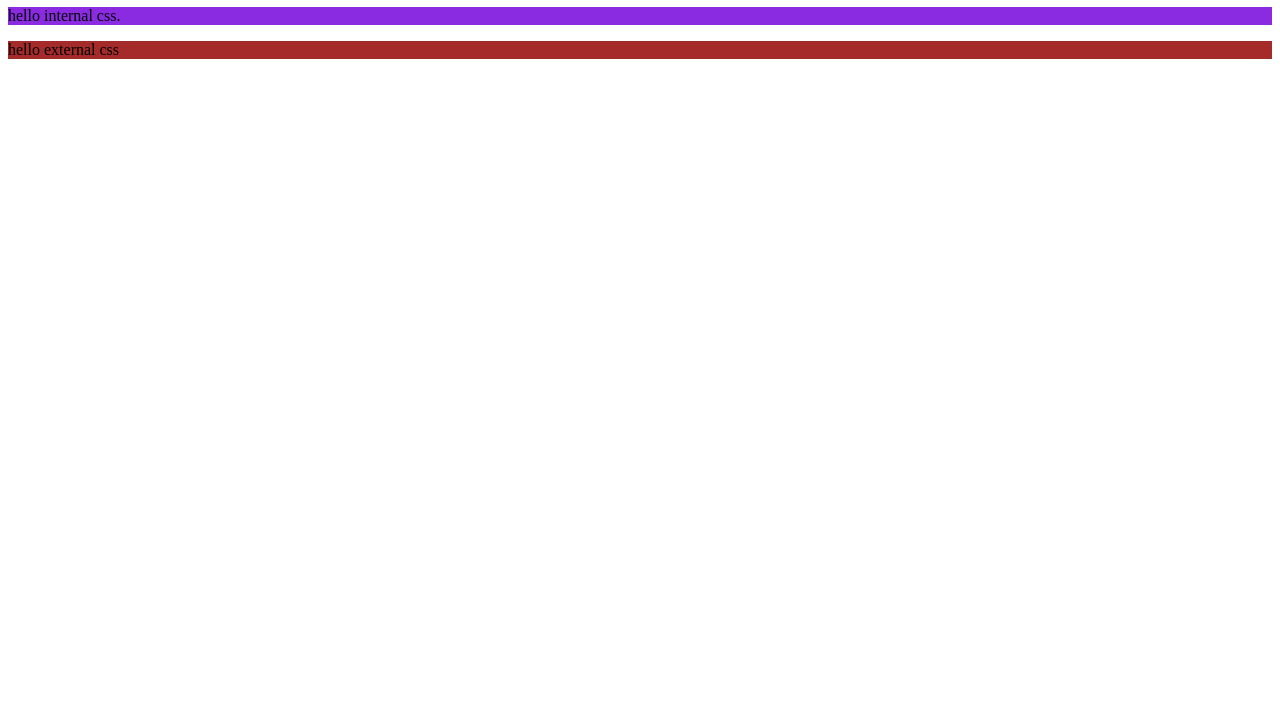
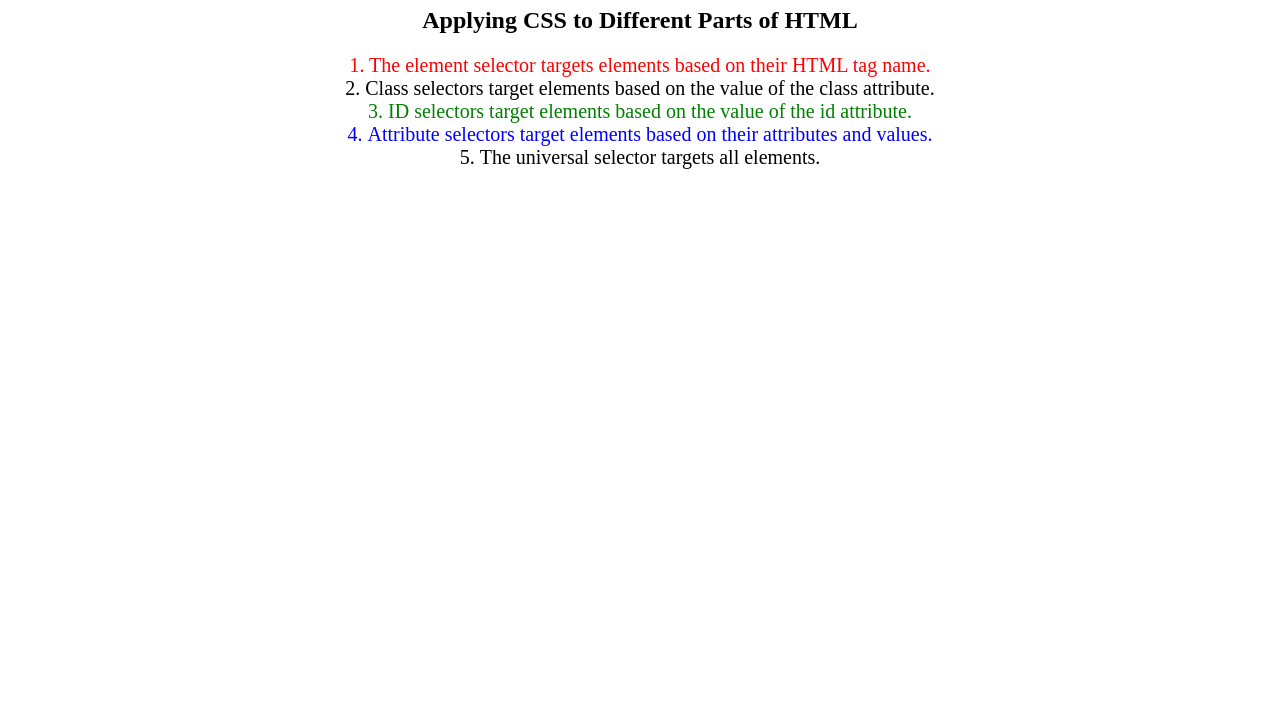
Before and after one commit to creatifying121/MERN-stack-devleopment-learning, a plain HTML site: page CSS/index.html in a window 1280 px wide. Shown: the part 73-800 px from the top of the page. Drawn offline with Linux system fonts and the light colour scheme.

Commit message:
CSS intro part done

```diff
--- a/CSS/index.html
+++ b/CSS/index.html
@@ -8,14 +8,15 @@
 
     <link rel="stylesheet" href="style.css">
 
-    <style>
+    <!-- <style>
         p{
             background-color: blueviolet;  /* internal css */
         }
-    </style>
+    </style> -->
 </head>
 <body>
-    <h1 style="background-color: burlywood;"> <!-- inline CSS -->
+    <!-- inline CSS -->
+    <!-- <h1 style="background-color: burlywood;">
         hello inline css
     </h1>
     <p>
@@ -23,6 +24,28 @@
     </p>
     <div>
         hello external css
-    </div>
+    </div> -->
+
+    <!-- selectors example -->
+    <h1>CSS Selectors</h1>
+    <h2>Applying CSS to Different Parts of HTML</h2>
+
+    <!-- TODO 1: Set the CSS for all paragraph tags to "color: red" -->
+    <p class="note">1. The element selector targets elements based on their HTML tag name.</p>
+
+    <ol>
+        <!-- TODO 2: Set the CSS for all elements with a class of "note" to "font-size: 20px" -->
+        <li class="note" value="2">Class selectors target elements based on the value of the class attribute.</li>
+
+        <!-- TODO 3: Set the CSS for the element with an id of "id-selector-demo" to "color: green" -->
+        <li class="note" id="id-selector-demo" value="3">ID selectors target elements based on the value of the id
+        attribute.</li>
+
+        <!-- TODO 4: Set the CSS for the li elements that have the "value" attribute set to "4" to have "color: blue" -->
+        <li class="note" value="4">Attribute selectors target elements based on their attributes and values.</li>
+
+        <!-- TODO 5: Set all elements to have "text-align: center" -->
+        <li class="note" value="5">The universal selector targets all elements.</li>
+    </ol>
 </body>
 </html>
--- a/CSS/style.css
+++ b/CSS/style.css
@@ -1,3 +1,34 @@
-div{
+/* div{
     background-color: brown;
+} */
+
+ol {
+    margin-left: -40px;
+    margin-top: -20px;
+    list-style-position: inside;
+  }
+
+/* TODO 1: Set the CSS for all paragraph tags to "color: red" */
+p{
+    color: red;
 }
+
+/* TODO 2: Set the CSS for all elements with a class of "note" to "font-size: 20px" */
+.note{
+    font-size: 20px;
+}
+
+/* TODO 3: Set the CSS for the element with an id of "id-selector-demo" to "color: green" */
+#id-selector-demo{
+    color: green;
+}
+
+/* TODO 4: Set the CSS for the li elements that have the "value" attribute set to "4" to have "color: blue" */
+li[value="4"]{
+    color: blue;
+}
+
+/* TODO 5: Set all elements to have "text-align: center" */
+*{
+    text-align: center;
+}
```
Also changed, not shown: 1 other file.
